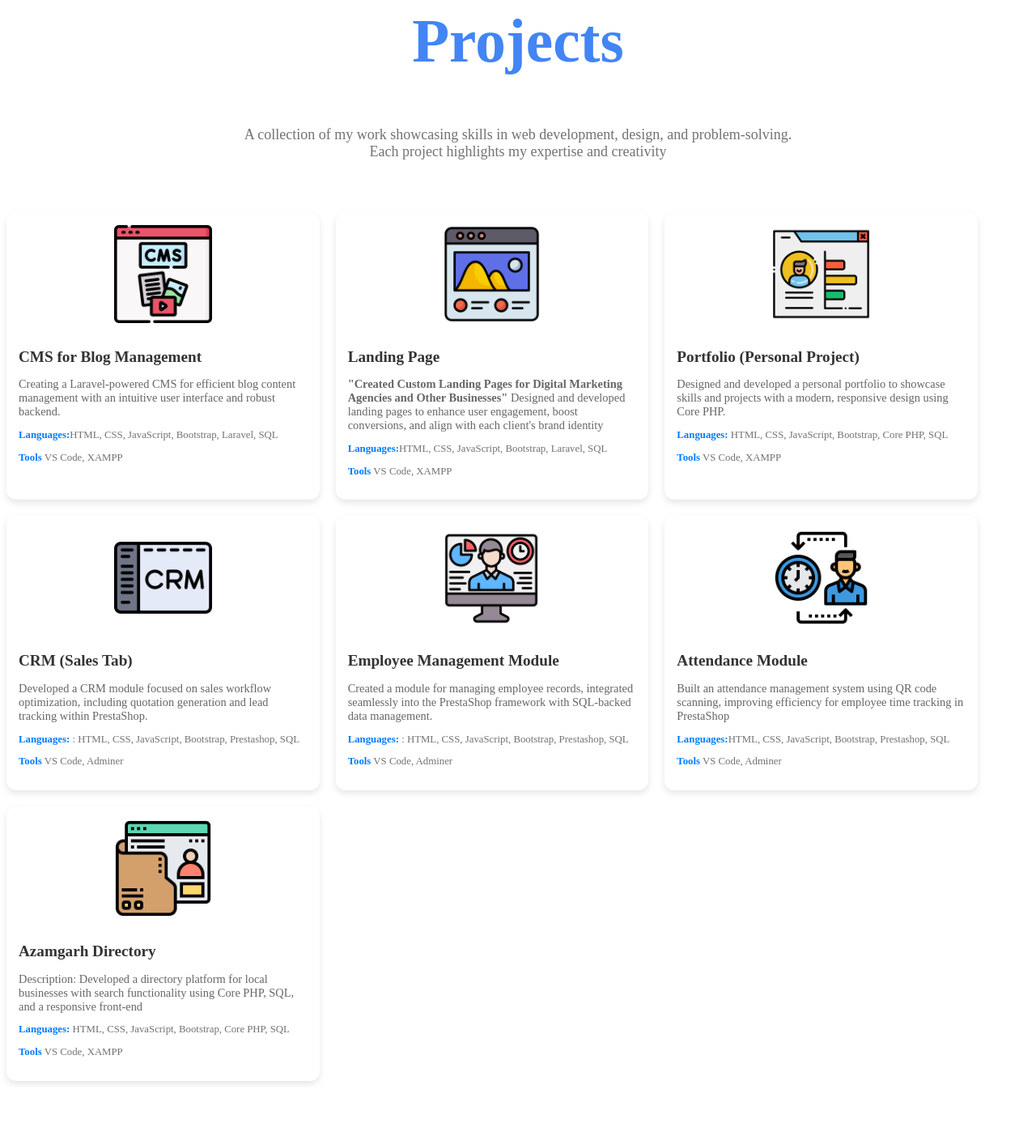
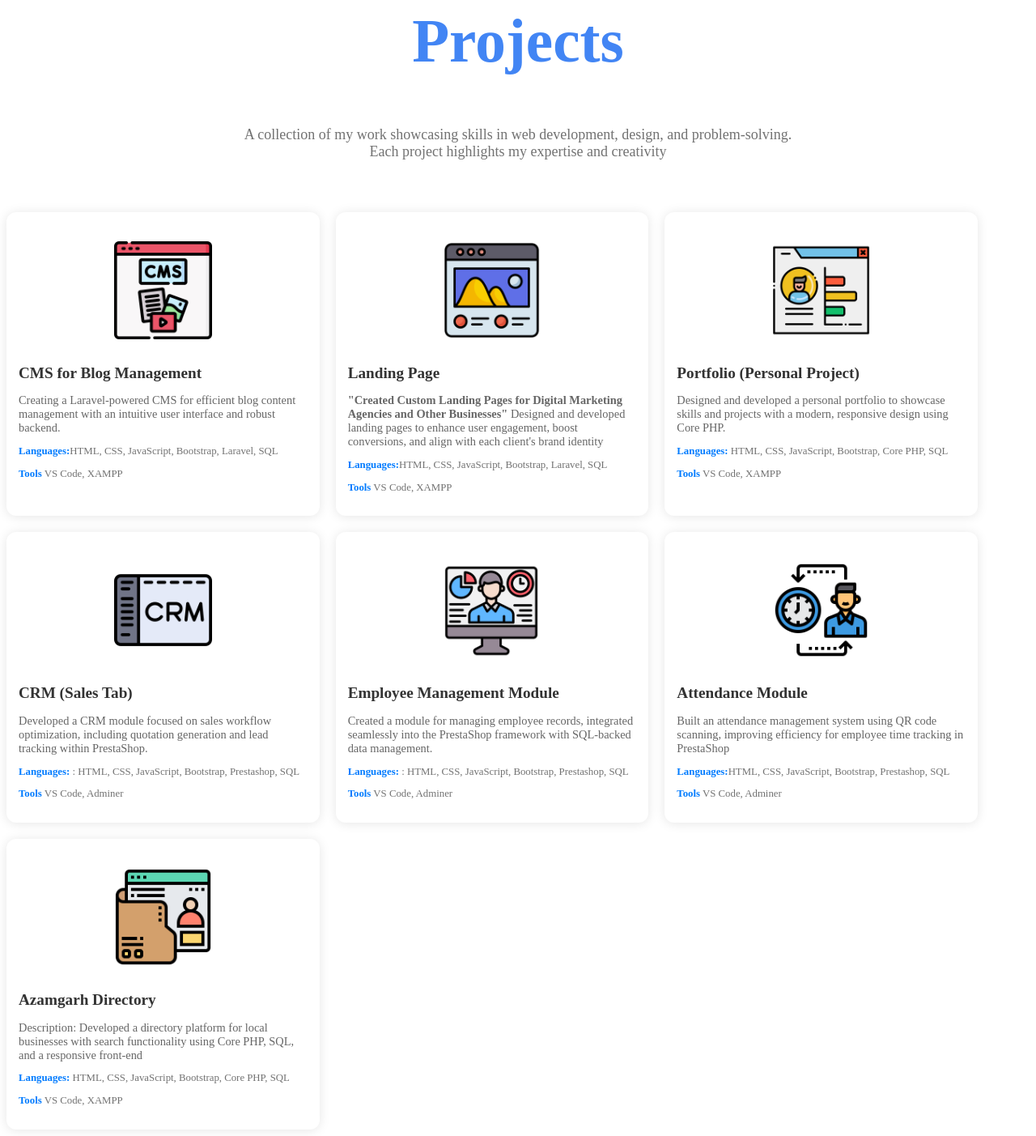
Before and after one commit to Ashurajsrivastav0109/Personal-Portfolio, a PHP site: page /projects.php in a window 1280 px wide. Shown: the whole page at 81% size. Before the commit the page ends 1339 px from the top, so only its background shows below. Run offline with PHP 8.4, Linux system fonts and the light colour scheme.

Commit message:
Update projects.php

```diff
--- a/projects.php
+++ b/projects.php
@@ -25,7 +25,7 @@
     .card {
       background: #fff;
       border-radius: 12px;
-      box-shadow: 0 4px 8px rgba(0, 0, 0, 0.1);
+      box-shadow: 0 1px 14px rgba(0, 0, 0, 0.1);
       overflow: hidden;
       transition: transform 0.2s ease;
     }
@@ -62,6 +62,7 @@
       justify-content: center;
       margin: 16px 0px;
       width: 100% !important;
+      margin-top: 36px;
     }
 </style>
 <div class="project-section">
```
